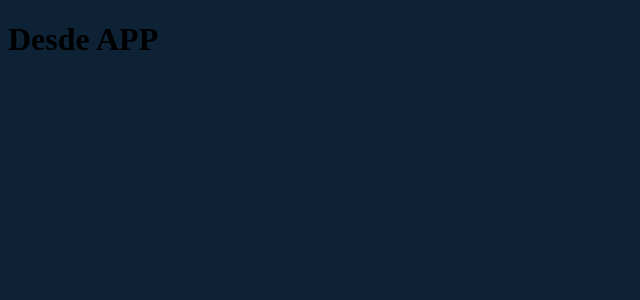
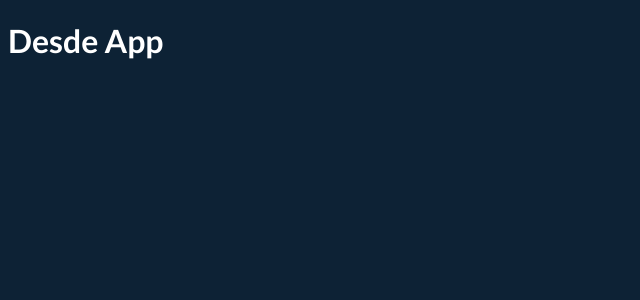
Before and after one commit to erdini1/cotizador-cripto, a React (Vite) app: page / in a window 1280 px wide. Shown: the top 300 px of the page, without its empty margins (0-640 px from the left). Built offline with nearby package versions, Linux system fonts and the light colour scheme.

Commit message:
Creando el primer Styled Component

```diff
--- a/package.json
+++ b/package.json
@@ -10,6 +10,8 @@
     "preview": "vite preview"
   },
   "dependencies": {
+    "@emotion/react": "^11.10.6",
+    "@emotion/styled": "^11.10.6",
     "react": "^18.2.0",
     "react-dom": "^18.2.0"
   },
--- a/src/App.jsx
+++ b/src/App.jsx
@@ -1,11 +1,19 @@
 import { useState } from 'react'
+import styled from '@emotion/styled'
+
+//Creo el primer Styled Component
+const Heading = styled.h1`
+  font-family: "Lato", sans-serif;
+  color: #fff;
+`
+
 
 function App() {
   const [count, setCount] = useState(0)
 
   return (
     <>
-      <h1>Desde APP</h1>
+      <Heading>Desde App</Heading>
     </>
   )
 }
```
Also changed, not shown: 1 other file (tests, documents, lock files or other folders).
